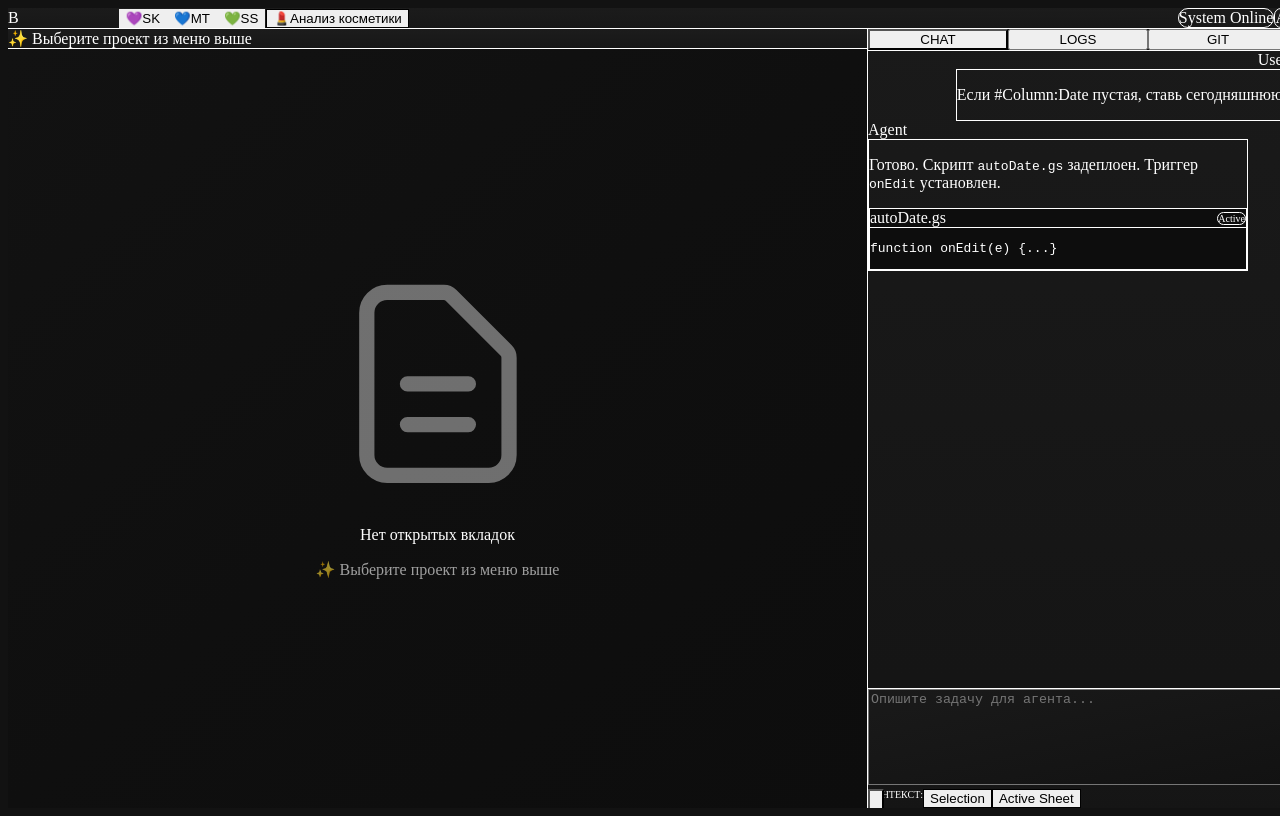
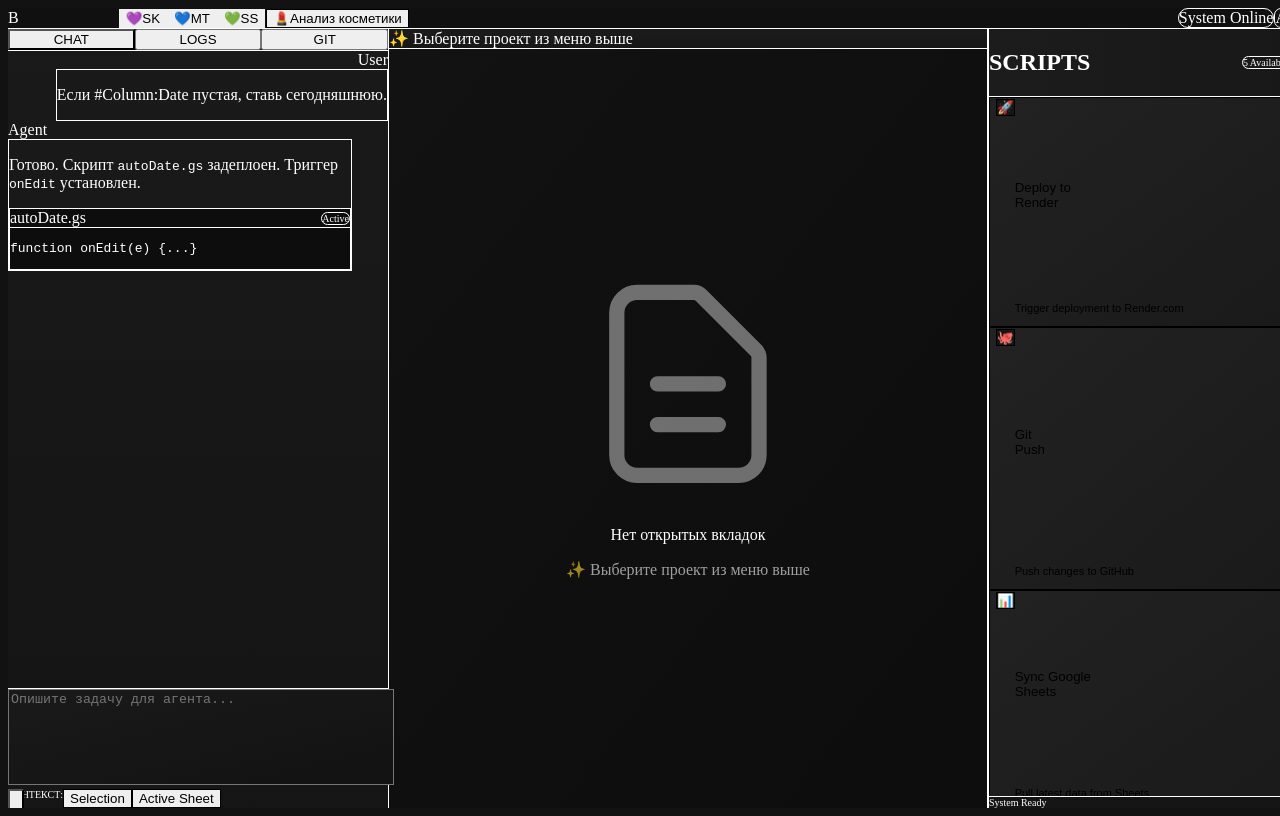
Before and after one commit to alfabeautymarketing-eng/BusinessOS, a Next.js app in the folder client/: page / in a window 1280 px wide. Built offline with nearby package versions, Linux system fonts and the light colour scheme.

Commit message:
auto: update 20251203-004429

```diff
--- a/client/src/app/page.tsx
+++ b/client/src/app/page.tsx
@@ -6,6 +6,7 @@ import TopNav from '@/components/TopNav';
 import AgentSidebar from '@/components/AgentSidebar';
 import TabsBar from '@/components/TabsBar';
 import ContentViewer from '@/components/ContentViewer';
+import ScriptRunnerMenu from '@/components/ScriptRunnerMenu';
 import { useTabs } from '@/hooks/useTabs';
 
 export default function Home() {
@@ -15,6 +16,7 @@ export default function Home() {
     <Shell
       topNav={<TopNav onOpenTab={openTab} />}
       sidebar={<AgentSidebar />}
+      rightSidebar={<ScriptRunnerMenu />}
     >
       <div className="flex flex-col w-full h-full bg-[#121212]">
         {/* Tabs Bar */}
--- /dev/null
+++ b/client/src/components/ScriptRunnerMenu.tsx
@@ -0,0 +1,67 @@
+'use client';
+
+import React from 'react';
+
+// Mock data for scripts - in a real app this would come from an API or config
+const SCRIPTS = [
+    { id: 'deploy-render', label: 'Deploy to Render', icon: '🚀', description: 'Trigger deployment to Render.com' },
+    { id: 'git-push', label: 'Git Push', icon: '🐙', description: 'Push changes to GitHub' },
+    { id: 'sync-sheets', label: 'Sync Google Sheets', icon: '📊', description: 'Pull latest data from Sheets' },
+    { id: 'build-client', label: 'Build Client', icon: '⚡', description: 'Run next build' },
+    { id: 'lint', label: 'Lint Code', icon: '🧹', description: 'Check code style and formatting' },
+];
+
+export default function ScriptRunnerMenu() {
+    return (
+        <div className="flex flex-col h-full bg-gradient-to-b from-[#1a1a1a] to-[#141414] text-gray-300 border-l border-white/5 w-full">
+            {/* Header */}
+            <div className="flex items-center justify-between px-5 py-4 border-b border-white/5 bg-gradient-to-r from-[#1c1c1c] to-[#181818]">
+                <h2 className="text-xs font-bold uppercase tracking-wider text-gray-400">Scripts</h2>
+                <span className="text-[10px] bg-purple-500/10 text-purple-400 px-2 py-0.5 rounded-full border border-purple-500/20">
+                    {SCRIPTS.length} Available
+                </span>
+            </div>
+
+            {/* Script List */}
+            <div className="flex-1 overflow-y-auto p-4 space-y-3 custom-scrollbar">
+                {SCRIPTS.map((script) => (
+                    <button
+                        key={script.id}
+                        className="group w-full flex items-start gap-3 p-3 rounded-xl bg-gradient-to-br from-[#222] to-[#1a1a1a] border border-white/5 hover:border-purple-500/30 hover:from-[#2a2a2a] hover:to-[#202020] transition-all duration-300 text-left shadow-lg hover:shadow-purple-500/10 hover:-translate-y-0.5"
+                        onClick={() => console.log(`Running script: ${script.id}`)}
+                    >
+                        <div className="flex items-center justify-center w-8 h-8 rounded-lg bg-[#151515] border border-white/5 group-hover:border-purple-500/30 group-hover:bg-purple-500/10 transition-colors duration-300 text-lg">
+                            {script.icon}
+                        </div>
+                        <div className="flex-1 min-w-0">
+                            <div className="flex items-center justify-between mb-0.5">
+                                <span className="text-sm font-medium text-gray-200 group-hover:text-purple-300 transition-colors">
+                                    {script.label}
+                                </span>
+                                <svg
+                                    className="w-3 h-3 text-gray-600 group-hover:text-purple-400 opacity-0 group-hover:opacity-100 transition-all duration-300 transform group-hover:translate-x-0.5"
+                                    fill="none"
+                                    stroke="currentColor"
+                                    viewBox="0 0 24 24"
+                                >
+                                    <path strokeLinecap="round" strokeLinejoin="round" strokeWidth={2} d="M9 5l7 7-7 7" />
+                                </svg>
+                            </div>
+                            <p className="text-[11px] text-gray-500 group-hover:text-gray-400 truncate transition-colors">
+                                {script.description}
+                            </p>
+                        </div>
+                    </button>
+                ))}
+            </div>
+
+            {/* Status / Footer */}
+            <div className="p-4 border-t border-white/5 bg-[#151515]">
+                <div className="flex items-center gap-2 text-[10px] text-gray-500">
+                    <div className="w-1.5 h-1.5 rounded-full bg-green-500 animate-pulse"></div>
+                    <span>System Ready</span>
+                </div>
+            </div>
+        </div>
+    );
+}
--- a/client/src/components/Shell.tsx
+++ b/client/src/components/Shell.tsx
@@ -6,24 +6,31 @@ interface ShellProps {
     topNav: ReactNode;
 }
 
-export default function Shell({ children, sidebar, topNav }: ShellProps) {
+export default function Shell({ children, sidebar, topNav, rightSidebar }: ShellProps & { rightSidebar?: ReactNode }) {
     return (
-    <div className="flex h-screen w-screen flex-col bg-gradient-to-br from-[#0f0f0f] via-[#121212] to-[#0a0a0a] text-white overflow-hidden font-sans">
+        <div className="flex h-screen w-screen flex-col bg-[#0a0a0a] text-white overflow-hidden font-sans selection:bg-purple-500/30">
             {/* Top Navigation Bar */}
-      <header className="h-14 border-b border-white/5 bg-gradient-to-b from-[#1e1e1e]/80 to-[#1a1a1a]/80 backdrop-blur-xl flex items-center px-6 z-50 shadow-lg">
+            <header className="h-14 border-b border-white/5 bg-[#121212]/80 backdrop-blur-xl flex items-center px-6 z-50">
                 {topNav}
             </header>
 
             <div className="flex flex-1 overflow-hidden">
+                {/* Left Sidebar (The "Brain") */}
+                <aside className="w-[380px] border-r border-white/5 bg-[#121212]/50 backdrop-blur-xl flex flex-col z-40">
+                    {sidebar}
+                </aside>
+
                 {/* Main Content Area (The "Stage") */}
-        <main className="flex-1 relative flex flex-col bg-gradient-to-br from-[#121212] to-[#0d0d0d]">
+                <main className="flex-1 relative flex flex-col bg-[#0a0a0a]">
                     {children}
                 </main>
 
-        {/* Right Sidebar (The "Brain") */}
-        <aside className="w-[420px] border-l border-white/5 bg-gradient-to-b from-[#1a1a1a]/95 to-[#141414]/95 backdrop-blur-xl flex flex-col z-40 shadow-2xl">
-          {sidebar}
+                {/* Right Sidebar (Scripts) */}
+                {rightSidebar && (
+                    <aside className="w-[300px] border-l border-white/5 bg-[#121212]/50 backdrop-blur-xl flex flex-col z-40">
+                        {rightSidebar}
                     </aside>
+                )}
             </div>
         </div>
     );
```
Lines whose indentation alone changed are shown as unchanged.
